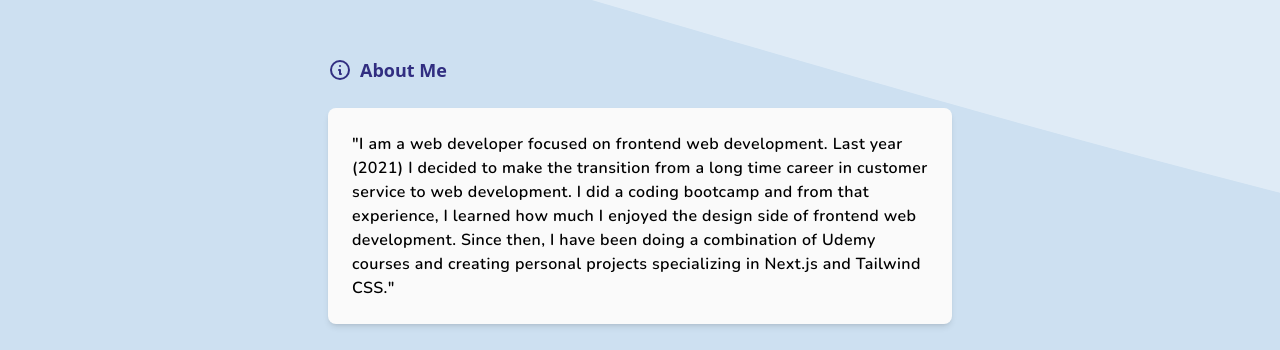
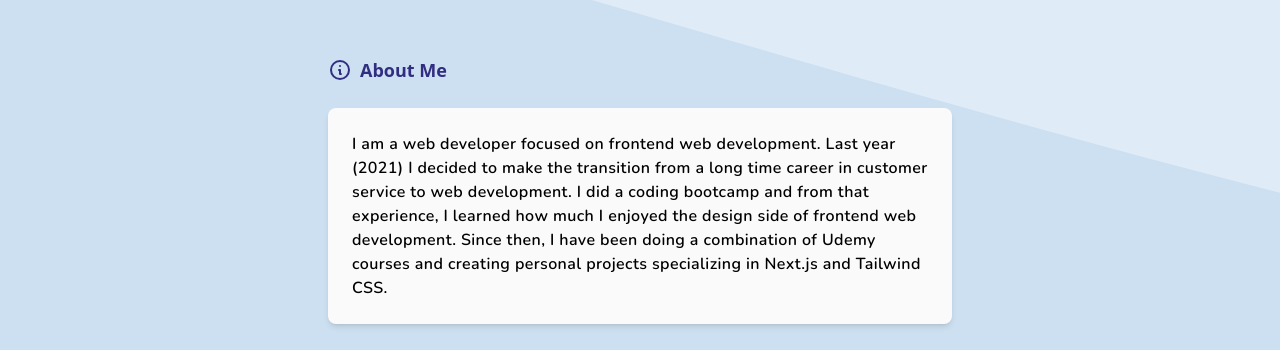
Before and after one commit to WebDevBernard/Portfolio, a Next.js app: page / in a window 1280 px wide. Shown: the part 1320-1670 px from the top of the page. Built offline with nearby package versions, Linux system fonts and the light colour scheme; a web font is replaced by a local one; what tailwindcss-neumorphism would draw is missing.

Commit message:
remove quotes in about

```diff
--- a/components/About.tsx
+++ b/components/About.tsx
@@ -30,13 +30,13 @@ const About: FC<{ aboutRef: RefObject<HTMLDivElement> }> = ({ aboutRef }) => {
           ref={aboutRef}
         >
           <p>
-            "I am a web developer focused on frontend web development. Last year
+            I am a web developer focused on frontend web development. Last year
             (2021) I decided to make the transition from a long time career in
             customer service to web development. I did a coding bootcamp and
             from that experience, I learned how much I enjoyed the design side
             of frontend web development. Since then, I have been doing a
             combination of Udemy courses and creating personal projects
-            specializing in Next.js and Tailwind CSS."
+            specializing in Next.js and Tailwind CSS.
           </p>
         </div>
       </div>
```
